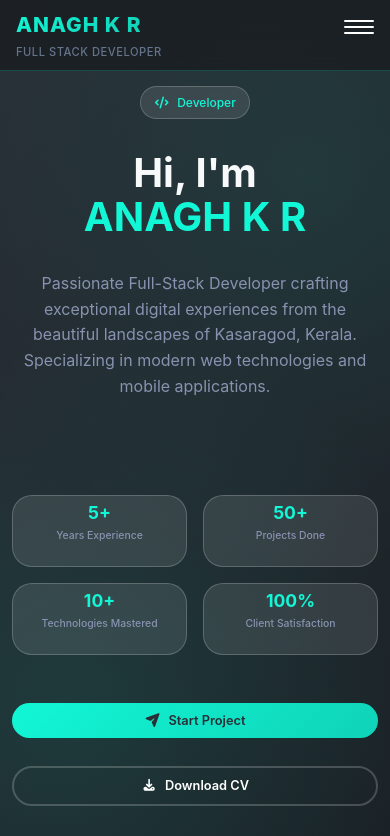
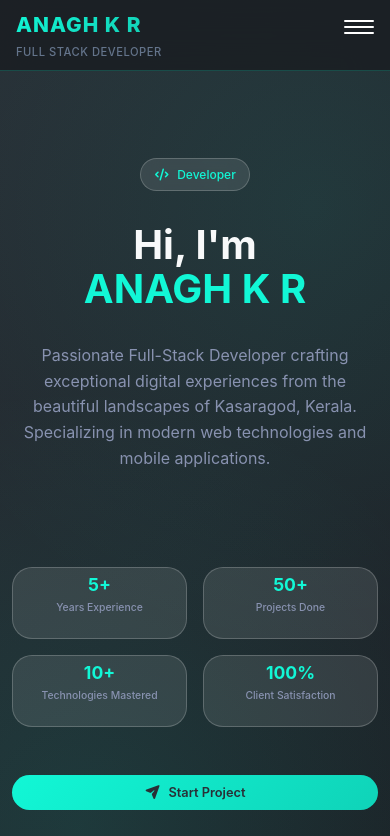
Before and after one commit to anagh534/portfolio, a Next.js app: page /about in a window 390 px wide. Shown: the top 836 px of the page. Built offline with nearby package versions, Linux system fonts and the light colour scheme.

Commit message:
about section styles

```diff
--- a/app/about/about.css
+++ b/app/about/about.css
@@ -35,6 +35,7 @@ body {
     position: relative;
     overflow: hidden;
     padding: 0;
+    padding-top: 10rem;
 }
 
 .modern-hero-section::before {
@@ -583,7 +584,7 @@ body {
 /* Responsive Design */
 @media (max-width: 768px) {
     .modern-hero-section {
-        padding: 2rem 0;
+        padding: 5rem 0;
     }
 
     .hero-badge {
@@ -671,7 +672,7 @@ body {
 
 @media (max-width: 576px) {
     .modern-hero-section {
-        padding: 1.5rem 0;
+        padding: 6rem 0;
     }
 
     .hero-badge {
```
